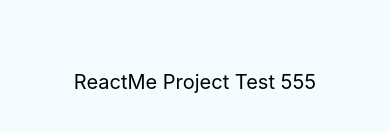
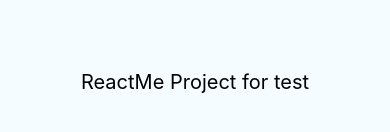
Before and after one commit to noppadolsungum/ReactMe, a React Native app in the folder ReactMe/: screen / in a window 390 px wide. Shown: the part 340-472 px from the top of the page. Built offline with nearby package versions, Linux system fonts and the light colour scheme.

Commit message:
version6.1

```diff
--- a/ReactMe/App.js
+++ b/ReactMe/App.js
@@ -24,7 +24,7 @@ export default class App extends Component<{}> {
     return (
       <View style={styles.container}>
         <Text style={styles.welcome}>
-          ReactMe Project Test 555
+          ReactMe Project for test
         </Text>
       </View>
     );
```
